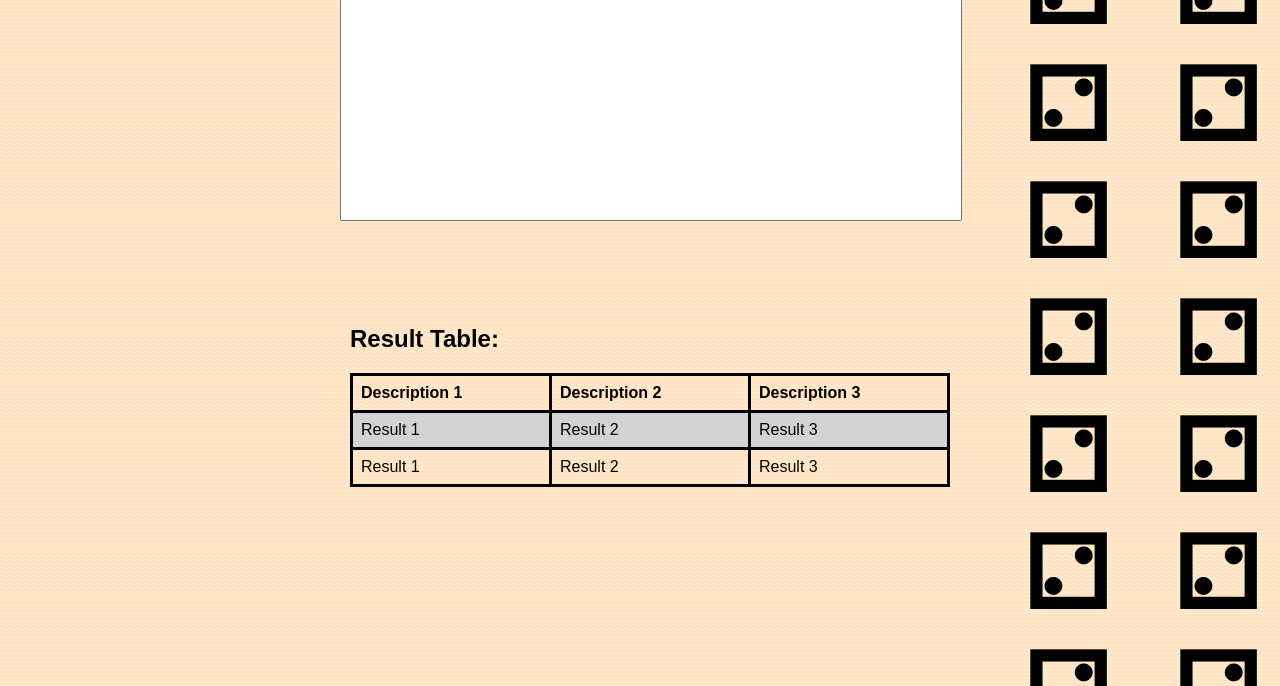
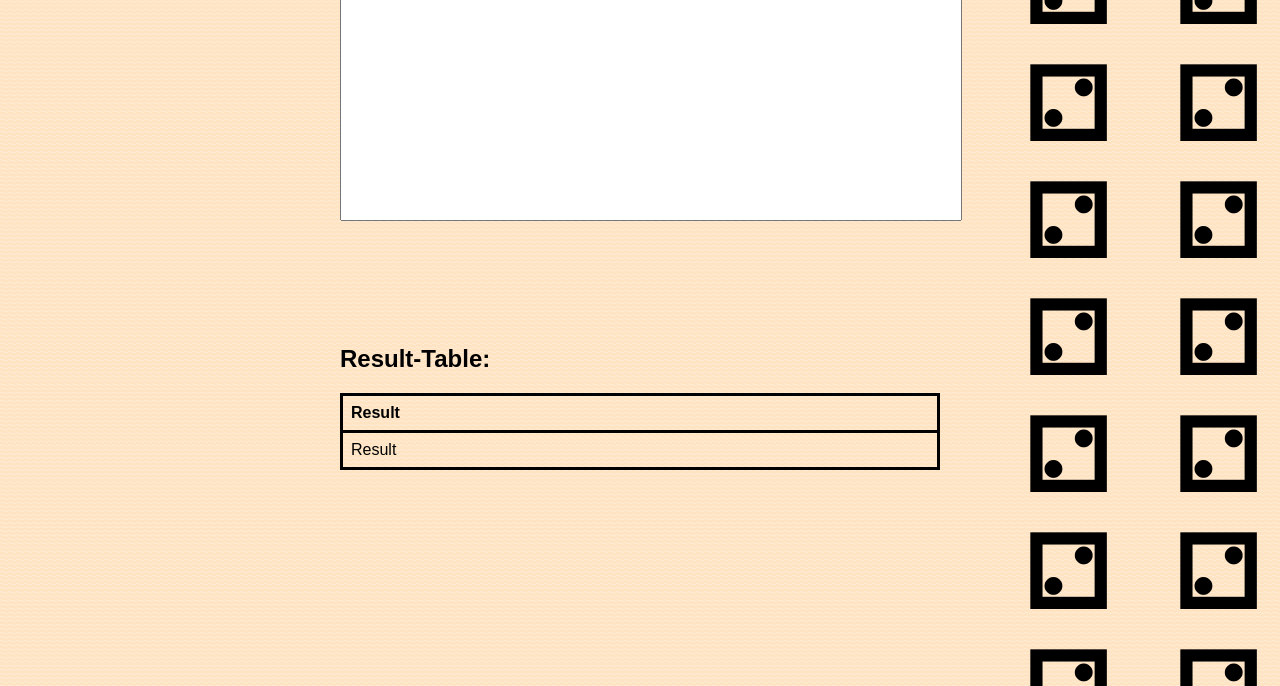
Before and after one commit to mzak2/dnd-generator-flask, a Flask app: template templates/index.html in a window 1280 px wide. Shown: the part 262-948 px from the top of the page. Run offline with Flask 3, Linux system fonts and the light colour scheme; the template is opened without the code that fills it, so the values that code supplies are empty; some libraries are stand-ins or nearby versions.

Commit message:
add logic to index.html to roll DF and Text add logic to main.py for roll-df for use in index refactored string_templates.py for readability update styles.css to represent df changes

```diff
--- a/main.py
+++ b/main.py
@@ -47,17 +47,18 @@ def index():
 def roll():
     category_id = request.json.get("category_id")
     session = Session()
-    result = getEnumTable(session, category_id)
+    result_json = getEnumTable(session, category_id)
     session.close()
-    return jsonify({"result": result})
+    return jsonify({"result_json": result_json})
 
 @app.route("/roll-df", methods=["POST"])
 def roll_df():
     category_id = request.json.get("category_id")
     session = Session()
-    result = getEnumDF(session, category_id)
+    result_df = getEnumDF(session, category_id)
     session.close()
-    return result
+    result_html = result_df.to_html(classes="table table-bordered")
+    return jsonify({"result_df": result_html})
 
 
 if __name__ == "__main__":
--- a/static/css/styles.css
+++ b/static/css/styles.css
@@ -24,7 +24,7 @@ button:hover {
 }
 
 table {
-    margin: 100px 10px;
+    /*margin: 100px 10px;*/
     font-family: arial, sans-serif;
     border-collapse: collapse;
     width: 100%;
@@ -44,9 +44,10 @@ td, th {
     padding: 8px;
 }
 
-tr:nth-child(even) {
+/* Removed to keep tables consistent, change later*/
+/*tr:nth-child(even) {
     background-color: LightGrey;
-}
+}*/
 
 .wrapper {
     display: flex;
--- a/templates/index.html
+++ b/templates/index.html
@@ -47,27 +47,22 @@
             <div class="main">
                 <div id="result-container">
                     <h2>Result:</h2>
-                    <textarea id="result" readonly></textarea>
+                    <textarea id="result-json" readonly></textarea><!--results from /roll-->
                 </div>
+                <div id="result-df" style="margin-top:100px;">
+                    <h2>Result-Table:</h2>
+                <!-- Placeholder Table for UX-->
                     <div id="result-table">
                         <table>
-                        <caption>Result Table:</caption>
                             <tr>
-                            <th>Description 1</th>
-                            <th>Description 2</th>
-                            <th>Description 3</th>
+                                <th>Result</th>
                             </tr>
                             <tr>
-                            <td>Result 1</td>
-                            <td>Result 2</td>
-                            <td>Result 3</td>
-                        </tr>
-                        <tr>
-                            <td>Result 1</td>
-                            <td>Result 2</td>
-                            <td>Result 3</td>
+                                <td>Result</td>
                             </tr>
                         </table>
+                <!-- Results from roll-df placed here -->
+                    </div>
                 </div>
             </div>
 
@@ -106,10 +101,28 @@
                     contentType: "application/json",
                     data: JSON.stringify({ "category_id": categoryId }),
                     success: function (response) {
-                        $("#result").text(response.result);
+                        $("#result-json").text(response.result_json);
                     },
                     error: function () {
-                        $("#result").text("Error rolling the table.");
+                        $("#result-json").text("Error rolling the table.");
+                    }
+                });
+            });
+        });
+
+        $(document).ready(function () {
+            $(".roll-btn").click(function () {
+                var categoryId = $(this).data("category-id");
+                $.ajax({
+                    url: "/roll-df",
+                    type: "POST",
+                    contentType: "application/json",
+                    data: JSON.stringify({ "category_id": categoryId }),
+                    success: function (response) {
+                        $("#result-table").html(response.result_df);
+                    },
+                    error: function () {
+                        $("#result-table").html("Error rolling the table.");
                     }
                 });
             });
```
Also changed, not shown: other parts of static/css/styles.css (+1 -1 lines), database/string_templates.py (+4 -4 lines). Lines whose indentation alone changed are shown as unchanged.
